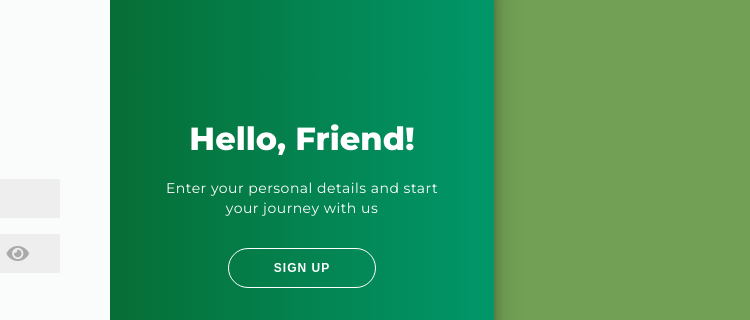
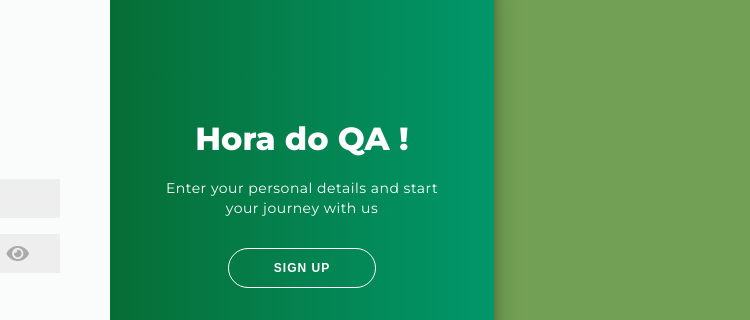
Before and after one commit to horadoqa/ci-cd-cypress, a website: page site/index.html in a window 1280 px wide. Shown: the part 177-497 px from the top of the page, 530-1280 px from the left. Drawn offline with Linux system fonts and the light colour scheme.

Commit message:
hora do qa

```diff
--- a/site/index.html
+++ b/site/index.html
@@ -68,7 +68,7 @@
                     <button class="ghost" id="signIn">Sign In</button>
                 </div>
                 <div class="overlay-panel overlay-right">
-                    <h1>Hello, Friend!</h1>
+                    <h1>Hora do QA !</h1>
                     <p>Enter your personal details and start your journey with us</p>
                     <button class="ghost" id="signUp">Sign Up</button>
                 </div>
```
